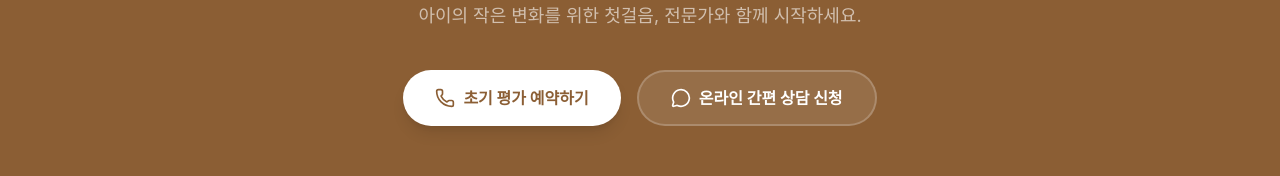
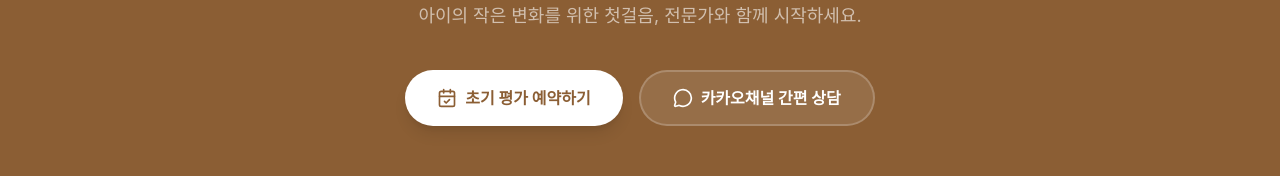
Before and after one commit to hilion0107/puberty, a Next.js app: page /development in a window 1280 px wide. Shown: the part 5436-5612 px from the top of the page. Built offline with nearby package versions, Linux system fonts and the light colour scheme; a web font is replaced by a local one.

Commit message:
style(development): add CalendarCheck icon for appointment button

```diff
--- a/app/development/page.tsx
+++ b/app/development/page.tsx
@@ -13,6 +13,7 @@ import {
     Brain,
     Star,
     Stethoscope,
+    CalendarCheck,
     Calendar,
     ClipboardList,
     RefreshCw,
@@ -427,13 +428,13 @@ export default function DevelopmentClinic() {
                             아이의 작은 변화를 위한 첫걸음, 전문가와 함께 시작하세요.
                         </p>
                         <div className="flex flex-col justify-center gap-4 sm:flex-row">
-                            <a href="tel:02-1234-5678" className="inline-flex h-14 items-center justify-center gap-2 rounded-full bg-white px-8 font-bold text-dev-wood-dark shadow-lg transition-transform hover:scale-105">
-                                <Phone className="h-5 w-5" />
+                            <a href="https://short.ddocdoc.com/m8eeg5" className="inline-flex h-14 items-center justify-center gap-2 rounded-full bg-white px-8 font-bold text-dev-wood-dark shadow-lg transition-transform hover:scale-105">
+                                <CalendarCheck className="h-5 w-5" />
                                 초기 평가 예약하기
                             </a>
-                            <a href="#" className="inline-flex h-14 items-center justify-center gap-2 rounded-full border-2 border-white/20 bg-white/10 px-8 font-bold text-white transition-colors hover:bg-white/20">
+                            <a href="http://pf.kakao.com/_xczQUG" className="inline-flex h-14 items-center justify-center gap-2 rounded-full border-2 border-white/20 bg-white/10 px-8 font-bold text-white transition-colors hover:bg-white/20">
                                 <MessageCircle className="h-5 w-5" />
-                                온라인 간편 상담 신청
+                                카카오채널 간편 상담
                             </a>
                         </div>
                     </motion.div>
```
